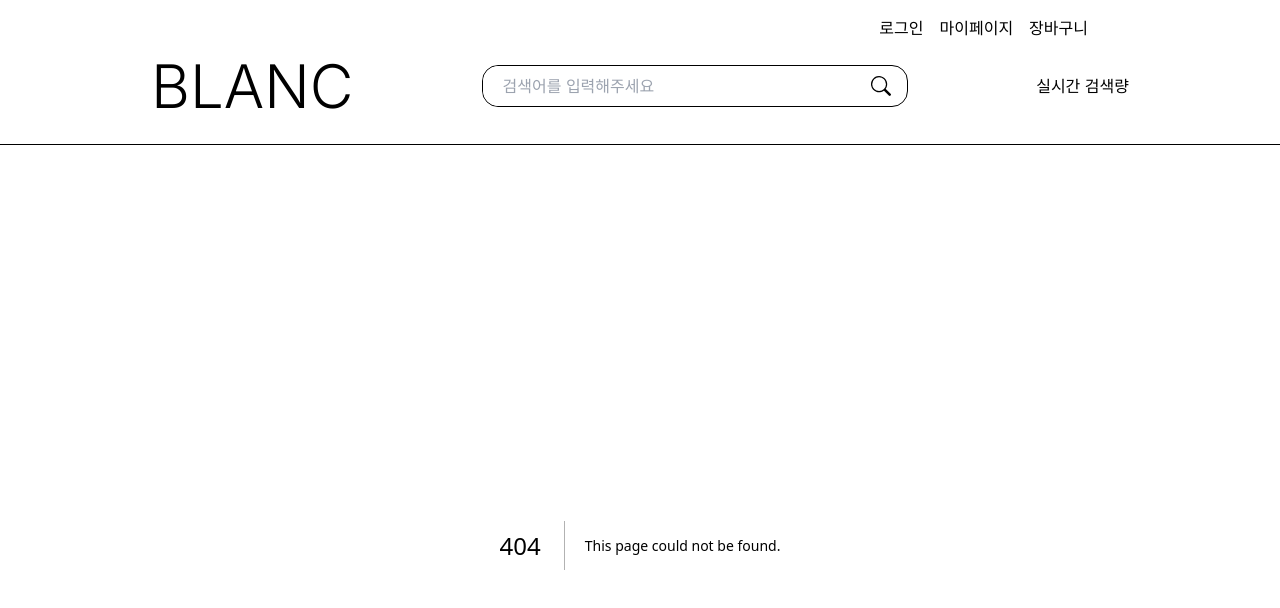
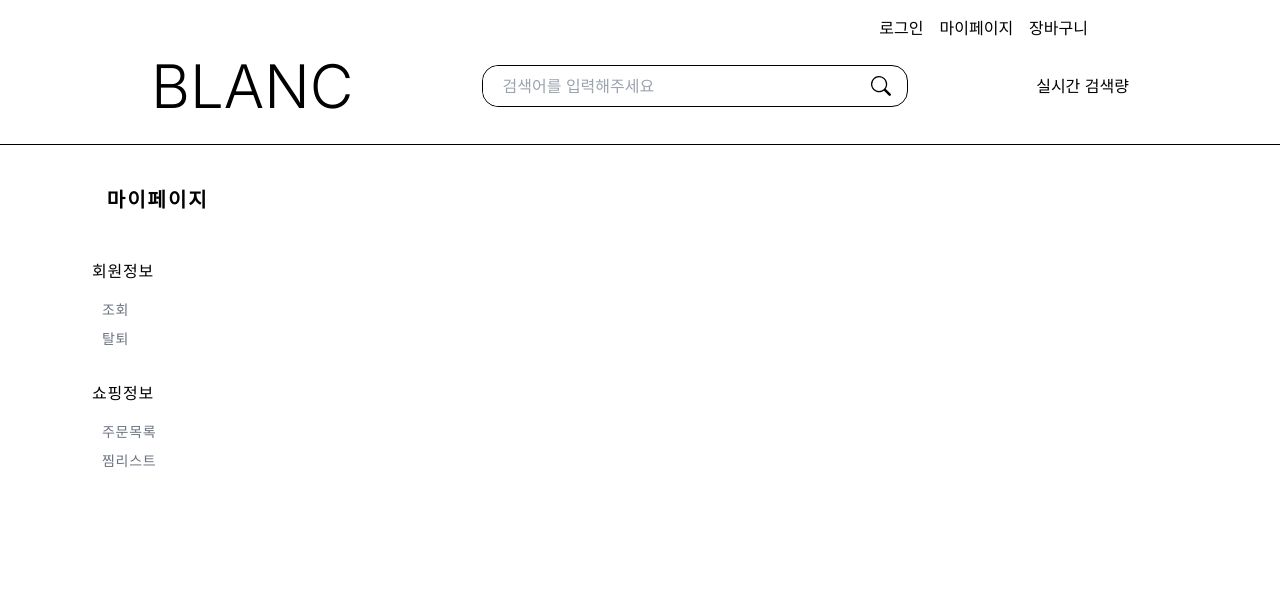
Before and after one commit to BlancProject/frontend, a Next.js app: page /mypage in a window 1280 px wide. Before the commit this address had no page. Shown: the top 608 px of the page. Built offline with nearby package versions, Linux system fonts and the light colour scheme.

Commit message:
feat: 마이페이지 퍼블리싱

```diff
--- a/src/app/(user)/mypage/[id]/page.tsx
+++ /dev/null
@@ -1,3 +0,0 @@
-export default function Mypage({ params }: { params: { id: string } }) {
-  return <div>{params.id}</div>;
-}
--- /dev/null
+++ b/src/app/(user)/mypage/page.js
@@ -0,0 +1,30 @@
+'use client';
+
+import { useState } from 'react';
+
+import LikeList from '@/components/Mypage/Box/LikeList';
+import OrderList from '@/components/Mypage/Box/OrderList';
+import UserInfo from '@/components/Mypage/Box/UserInfo';
+import Withdraw from '@/components/Mypage/Box/Withdraw';
+import MenuBar from '@/components/Mypage/MenuBar';
+
+export default function MyPage() {
+  const [activeMenuItem, setActiveMenuItem] = useState('');
+
+  return (
+    <div className="flex mx-16 my-10 h-fit ">
+      <MenuBar
+        activeMenuItem={activeMenuItem}
+        setActiveMenuItem={setActiveMenuItem}
+      />
+      <div className="w-full">
+        <div className="ml-24">
+          {activeMenuItem === '조회' && <UserInfo />}
+          {activeMenuItem === '탈퇴' && <Withdraw />}
+          {activeMenuItem === '주문목록' && <OrderList />}
+          {activeMenuItem === '찜리스트' && <LikeList />}
+        </div>
+      </div>
+    </div>
+  );
+}
--- a/src/components/Common/Header.tsx
+++ b/src/components/Common/Header.tsx
@@ -1,20 +1,14 @@
 'use client';
 
-import Cookies from 'js-cookie';
 import Link from 'next/link';
 import { usePathname, useRouter } from 'next/navigation';
 import { useState } from 'react';
 import { BsSearch } from 'react-icons/bs';
 
-import useToken from '@/hooks/useAuthCheck';
-import useUserIdStore from '@/utils/zustand/UserIdStore';
+import LoginLogoutBtn from './Header/LoginLogoutBtn';
 
 export default function Header() {
-  const hasToken = useToken();
-
   const [searchQuery, setSearchQuery] = useState('');
-
-  const { setUserId } = useUserIdStore();
 
   const pathname = usePathname();
   const router = useRouter();
@@ -39,23 +33,9 @@ export default function Header() {
   return (
     <div className="h-full border-black border-b">
       <div className=" flex justify-end space-x-4 mt-4 mb-4 mr-48">
-        {hasToken ? (
-          <Link href={'/login'}>로그인</Link>
-        ) : (
-          <button
-            onClick={() => {
-              Cookies.remove('token');
-              // 나중에 로그아웃 api 추가 해야함
-              setUserId(0);
-              alert('로그아웃하셨습니다');
-              window.location.replace('/');
-            }}
-          >
-            로그아웃
-          </button>
-        )}
+        <LoginLogoutBtn />
 
-        <div>마이페이지</div>
+        <Link href={'/mypage'}>마이페이지</Link>
 
         <Link href={'/cart'}>장바구니</Link>
       </div>
--- /dev/null
+++ b/src/components/Common/Header/LoginLogoutBtn.tsx
@@ -0,0 +1,29 @@
+import Cookies from 'js-cookie';
+import Link from 'next/link';
+
+import useToken from '@/hooks/useAuthCheck';
+import useUserIdStore from '@/utils/zustand/UserIdStore';
+
+export default function LoginLogoutBtn() {
+  const hasToken = useToken();
+  const { setUserId } = useUserIdStore();
+  return (
+    <div>
+      {hasToken ? (
+        <Link href={'/login'}>로그인</Link>
+      ) : (
+        <button
+          onClick={() => {
+            Cookies.remove('token');
+            // 나중에 로그아웃 api 추가 해야함
+            setUserId(0);
+            alert('로그아웃하셨습니다');
+            window.location.replace('/');
+          }}
+        >
+          로그아웃
+        </button>
+      )}
+    </div>
+  );
+}
--- /dev/null
+++ b/src/components/Mypage/Box/LikeList.tsx
@@ -0,0 +1,19 @@
+export default function LikeList() {
+  return (
+    <div>
+      <div className="ml-4 leading-normal">
+        <div className="text-3xl mt-1 mb-9 font-bold tracking-wider mb-12">
+          찜리스트
+        </div>
+        <div className="flex flex-wrap">
+          <div className="h-56 w-44 rounded-2xl mb-7 mr-8 bg-gray-200"></div>
+          <div className="h-56 w-44 rounded-2xl mb-7 mr-8 bg-gray-200"></div>
+          <div className="h-56 w-44 rounded-2xl mb-7 mr-8 bg-gray-200"></div>
+          <div className="h-56 w-44 rounded-2xl mb-7 mr-8 bg-gray-200"></div>
+          <div className="h-56 w-44 rounded-2xl mb-7 mr-8 bg-gray-200"></div>
+          <div className="h-56 w-44 rounded-2xl mb-7 mr-8 bg-gray-200"></div>
+        </div>
+      </div>
+    </div>
+  );
+}
--- /dev/null
+++ b/src/components/Mypage/Box/OrderList.tsx
@@ -0,0 +1,14 @@
+export default function OrderList() {
+  return (
+    <div>
+      <div className="ml-4 leading-normal">
+        <div className="text-3xl mt-1 mb-9 font-bold tracking-wider mb-12">
+          주문목록
+        </div>
+        <div className="h-36 w-4/5 rounded-2xl mb-7 bg-gray-200"></div>
+        <div className="h-36 w-4/5 rounded-2xl mb-7 bg-gray-200"></div>
+        <div className="h-36 w-4/5 rounded-2xl mb-7 bg-gray-200"></div>
+      </div>
+    </div>
+  );
+}
--- /dev/null
+++ b/src/components/Mypage/Box/UserInfo.tsx
@@ -0,0 +1,27 @@
+export default function UserInfo() {
+  return (
+    <div>
+      <div className="text-3xl ml-4 mt-1 mb-9 font-bold leading-normal tracking-wider">
+        홍길동님
+      </div>
+      <div className="flex  text-lg font-bold leading-normal tracking-wider">
+        <div className="w-36 pl-5 ">
+          <div className="mb-5">이메일</div>
+          <div className="mb-12">비밀번호</div>
+          <div className="mb-5">주소</div>
+          <div className="mb-5">성별</div>
+          <div className="mb-5">피부타입</div>
+          <div className="mb-5">피부고민</div>
+        </div>
+        <div className="w-132 pl-4 font-medium">
+          <div className="mb-5">testman@gmail.com</div>
+          <div className="mb-12">testman1234!</div>
+          <div className="mb-5">대한민국</div>
+          <div className="mb-5">남자</div>
+          <div className="mb-5">건성</div>
+          <div className="mb-5">여드름, 아토피, 민감성</div>
+        </div>
+      </div>
+    </div>
+  );
+}
--- /dev/null
+++ b/src/components/Mypage/Box/Withdraw.tsx
@@ -0,0 +1,15 @@
+export default function Withdraw() {
+  return (
+    <div className="ml-4 leading-normal">
+      <div className="text-3xl mt-1 mb-9 font-bold tracking-wider mb-12">
+        회원탈퇴를 진행하시겠습니까?
+      </div>
+      <div className="text-red-600 font-inter mb-32">
+        * 회원정보는 모두 사라집니다
+      </div>
+      <button className="w-28 ml-72 h-8 mt-4 rounded-md border border-solid border-purple-600 text-purple-600 text-xs font-bold">
+        회원 탈퇴
+      </button>
+    </div>
+  );
+}
--- /dev/null
+++ b/src/components/Mypage/MenuBar.tsx
@@ -0,0 +1,70 @@
+type Props = {
+  activeMenuItem: string;
+  setActiveMenuItem: React.Dispatch<React.SetStateAction<string>>;
+};
+
+export default function MenuBar({ activeMenuItem, setActiveMenuItem }: Props) {
+  const handleMenuItemClick = (menuItem: string) => {
+    setActiveMenuItem(menuItem);
+  };
+
+  return (
+    <div className="w-56">
+      <div className="text-center text-xl font-bold leading-normal tracking-widest mb-11">
+        마이페이지
+      </div>
+      <div className="ml-7">
+        <div className="text-base font-medium leading-normal tracking-wider">
+          회원정보
+        </div>
+        <div className="ml-2.5 mt-4 mb-8 font-inter text-sm font-medium leading-normal tracking-wider">
+          <div
+            className={`mb-2 cursor-pointer ${
+              activeMenuItem === '조회'
+                ? 'font-bold text-black'
+                : 'text-gray-500'
+            }`}
+            onClick={() => handleMenuItemClick('조회')}
+          >
+            조회
+          </div>
+          <div
+            className={`cursor-pointer ${
+              activeMenuItem === '탈퇴'
+                ? 'font-bold text-black'
+                : 'text-gray-500'
+            }`}
+            onClick={() => handleMenuItemClick('탈퇴')}
+          >
+            탈퇴
+          </div>
+        </div>
+        <div className="text-base font-medium leading-normal tracking-wider">
+          쇼핑정보
+        </div>
+        <div className="ml-2.5 mt-4 text-gray-500 font-inter text-sm font-medium leading-normal tracking-wider">
+          <div
+            className={`mb-2 cursor-pointer ${
+              activeMenuItem === '주문목록'
+                ? 'font-bold text-black'
+                : 'text-gray-500'
+            }`}
+            onClick={() => handleMenuItemClick('주문목록')}
+          >
+            주문목록
+          </div>
+          <div
+            className={`cursor-pointer ${
+              activeMenuItem === '찜리스트'
+                ? 'font-bold text-black'
+                : 'text-gray-500'
+            }`}
+            onClick={() => handleMenuItemClick('찜리스트')}
+          >
+            찜리스트
+          </div>
+        </div>
+      </div>
+    </div>
+  );
+}
--- a/tailwind.config.ts
+++ b/tailwind.config.ts
@@ -16,6 +16,9 @@ const config: Config = {
       boxShadow: {
         my: ' 0px 4px 13.4px 0px rgba(0, 0, 0, 0.25)',
       },
+      width: {
+        '132': '33rem',
+      },
     },
   },
   plugins: [],
```
